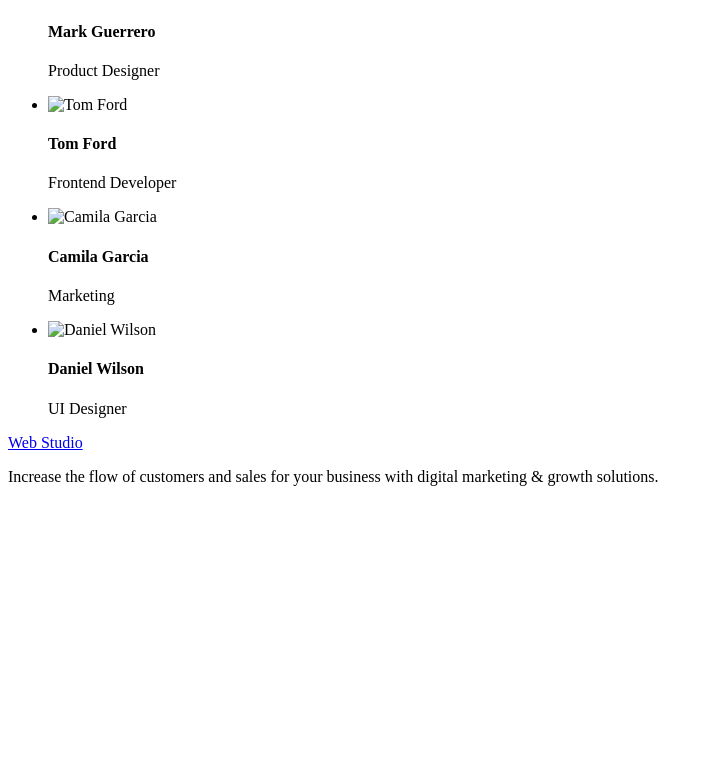
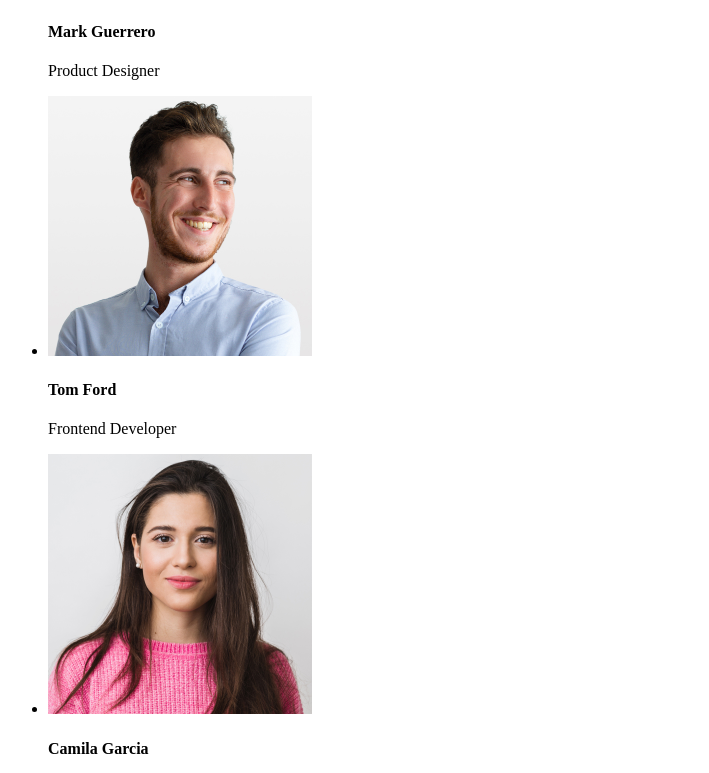
Before and after one commit to Serejjka12/goit-markup-hw-01, a plain HTML site: page index.html in a window 1280 px wide. Shown: the part 867-1640 px from the top of the page, without its empty margins (0-709 px from the left). Before the commit the page ends 1369 px from the top, so only its background shows below. Drawn offline with Linux system fonts and the light colour scheme; the site is published under a folder, as on GitHub Pages, so addresses that start at the root find nothing.

Commit message:
commit finish

```diff
--- a/index.html
+++ b/index.html
@@ -71,19 +71,19 @@
 					</li>
 
 					<li>
-						<img src="/images/img-2.jpg" alt="Tom Ford" width="264" />
+						<img src="./images/img-2.jpg" alt="Tom Ford" width="264" />
 						<h4>Tom Ford</h4>
 						<p>Frontend Developer</p>
 					</li>
 
 					<li>
-						<img src="/images/img-1.jpg" alt="Camila Garcia" width="264" />
+						<img src="./images/img-1.jpg" alt="Camila Garcia" width="264" />
 						<h4>Camila Garcia</h4>
 						<p>Marketing</p>
 					</li>
 
 					<li>
-						<img src="/images/img.jpg" alt="Daniel Wilson" width="264" />
+						<img src="./images/img.jpg" alt="Daniel Wilson" width="264" />
 						<h4>Daniel Wilson</h4>
 						<p>UI Designer</p>
 					</li>
```
